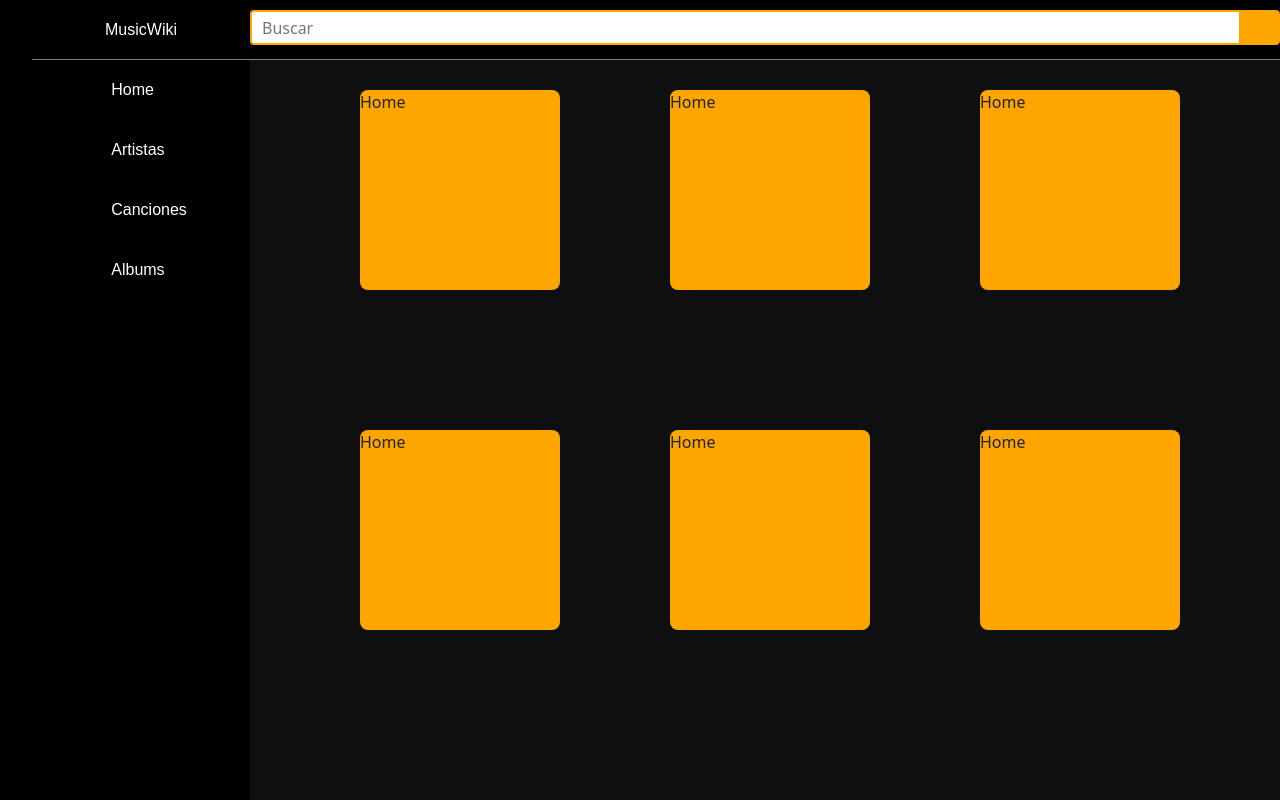
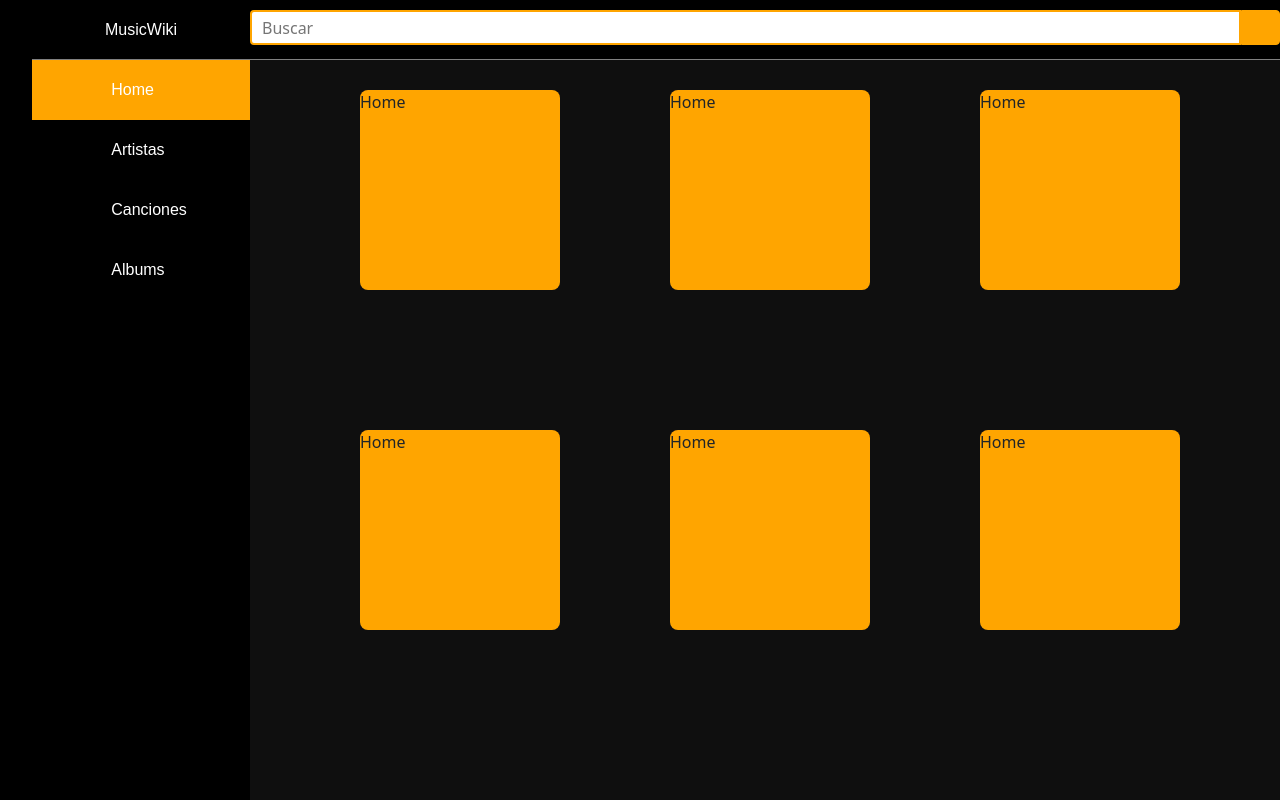
Before and after one commit to rrybak01/MusicWiki, a React (Create React App) app: page / in a window 1280 px wide. Built offline with nearby package versions, Linux system fonts and the light colour scheme; some icons are missing.

Commit message:
Dejar elemento seleccionado

```diff
--- a/src/Components/Estructura/Sidebar.css
+++ b/src/Components/Estructura/Sidebar.css
@@ -39,12 +39,16 @@
   text-decoration: none;
 }
 
-.elementosLista #icono {
+.sidebar-link #icono {
   flex: 40%;
   display: grid;
   place-items: center;
 }
 
-.elementosLista #titulo {
+.sidebar-link #titulo {
   flex: 70%;
 }
+
+#active {
+  background-color: orange;
+}
--- a/src/Components/Estructura/Sidebar.jsx
+++ b/src/Components/Estructura/Sidebar.jsx
@@ -5,36 +5,36 @@ import { Link } from 'react-router-dom';
 import uuid from "react-uuid";
 
 class Sidebar extends React.Component {
-
   render(){
-    return(
+      return (
           <div className="Sidebar">
-        <ul className='lista'>
+              <ul className="lista">
                   <div className="Sidebar-header">
                       MusicWiki
                   </div>
                   <div>
                   {SidebarData.map((item) => {
-              return (
-                <li
-                  key={uuid()}
+                  return(
+                      <li key={uuid()}
                       className="elementosLista"
-                >
+                      id={window.location.pathname == item.link ? "active" : ""}
+                      onClick={()=>{window.location.pathname = item.link}}>
                           <Link
                               to={item.link}
                               className="sidebar-link">
                               <div id="icono">{item.icon}</div>
                               <div id="titulo">{item.title}</div>
                           </Link>
-
                       </li>
-              );
+                  )
                   })}
                   </div>
+
               </ul>
           </div>
-    )
+        );
   }
+
 }
 
 export default Sidebar;
```
Lines whose indentation alone changed are shown as unchanged.
